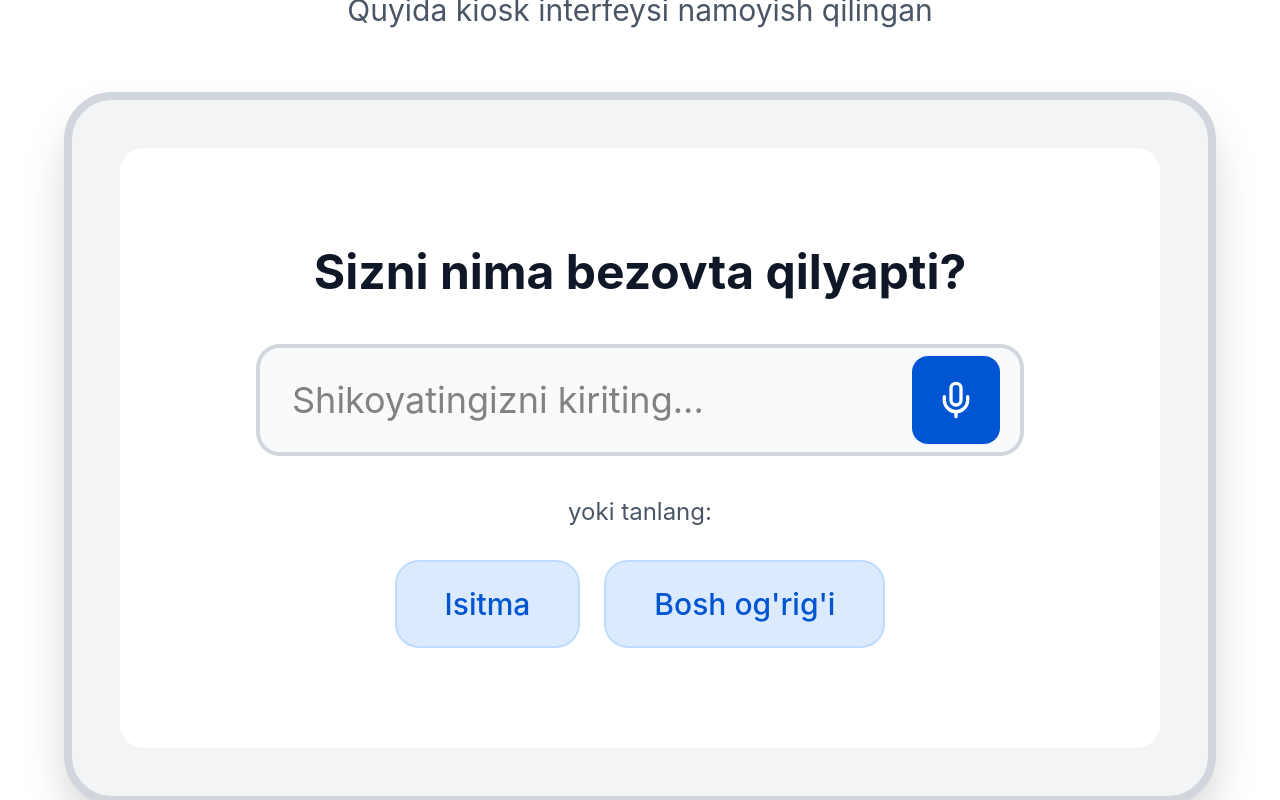
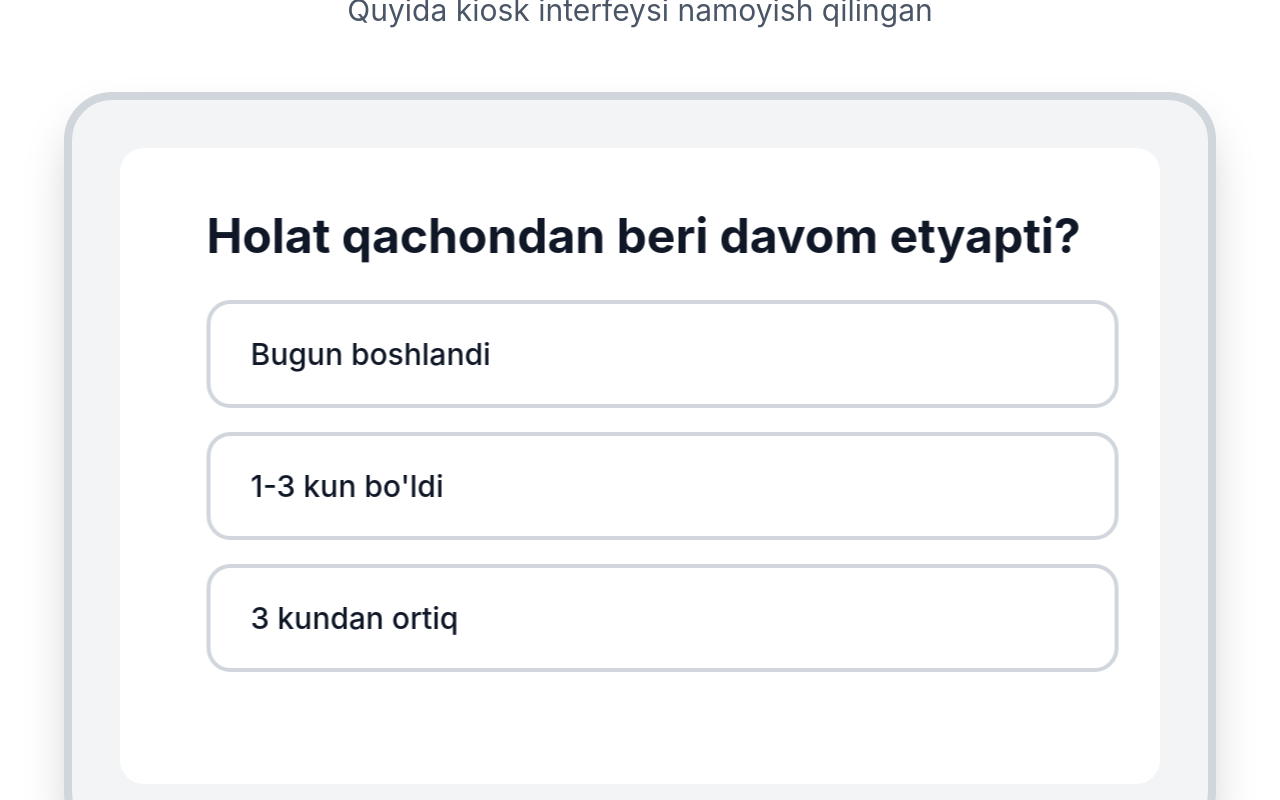
Before and after one commit to mddd18/MedRoute_AI, a React (Vite) app: page / in a window 1280 px wide. Both pictures are taken after a click on the button "Ovozli yozish". Shown: the part 2291-3091 px from the top of the page. Built offline with nearby package versions, Linux system fonts and the light colour scheme.

Commit message:
Update TriageDemoSection.tsx

```diff
--- a/src/app/components/TriageDemoSection.tsx
+++ b/src/app/components/TriageDemoSection.tsx
@@ -1,21 +1,46 @@
 import { useState } from "react";
-import { Mic, CheckCircle, RotateCcw } from "lucide-react";
+import { Mic, CheckCircle, RotateCcw, Loader2 } from "lucide-react";
 
-type DemoState = "input" | "questions" | "result";
+type DemoState = "input" | "questions" | "analyzing" | "result";
 
 export function TriageDemoSection() {
   const [state, setState] = useState<DemoState>("input");
   const [complaintInput, setComplaintInput] = useState("");
+  const [isListening, setIsListening] = useState(false);
 
+  // Tayyor tugmalar bosilganda
   const handleSuggestionClick = (suggestion: string) => {
     setComplaintInput(suggestion);
-    setTimeout(() => setState("questions"), 300);
+    setTimeout(() => setState("questions"), 400);
   };
 
-  const handleAnswerClick = () => {
-    setTimeout(() => setState("result"), 300);
+  // Klaviaturadan Enter bosilganda
+  const handleKeyDown = (e: React.KeyboardEvent<HTMLInputElement>) => {
+    if (e.key === "Enter" && complaintInput.trim() !== "") {
+      setState("questions");
+    }
   };
 
+  // Mikrofon bosilganda (Ovozli kiritish simulyatsiyasi)
+  const handleMicClick = () => {
+    setIsListening(true);
+    setComplaintInput("");
+    // 2 soniyadan keyin avtomatik matn yoziladi va keyingi bosqichga o'tadi
+    setTimeout(() => {
+      setIsListening(false);
+      setComplaintInput("Qornim qattiq og'riyapti va ko'nglim ayniyapti");
+      setTimeout(() => setState("questions"), 800);
+    }, 2000);
+  };
+
+  // Savollarga javob berilganda (AI tahlili bosqichi)
+  const handleAnswerClick = () => {
+    setState("analyzing");
+    // Sun'iy intellekt tahlil qilayotganini ko'rsatish uchun 2 soniya pauza
+    setTimeout(() => setState("result"), 2000);
+  };
+
+  // Qayta urinish
   const handleReset = () => {
     setState("input");
     setComplaintInput("");
@@ -33,12 +58,12 @@ export function TriageDemoSection() {
         </p>
 
         {/* Kiosk Container */}
-        <div className="bg-gray-100 rounded-[3rem] p-8 md:p-12 shadow-2xl border-8 border-gray-300">
-          <div className="bg-white rounded-3xl p-12 md:p-16 min-h-[600px] flex flex-col">
+        <div className="bg-gray-100 rounded-[3rem] p-8 md:p-12 shadow-2xl border-8 border-gray-300 relative overflow-hidden">
+          <div className="bg-white rounded-3xl p-12 md:p-16 min-h-[600px] flex flex-col justify-center transition-all duration-500">
 
             {/* State A: Complaint Input */}
             {state === "input" && (
-              <div className="flex flex-col items-center justify-center flex-1">
+              <div className="flex flex-col items-center justify-center flex-1 animate-in fade-in duration-500">
                 <h3 className="text-4xl md:text-5xl font-bold text-gray-900 mb-12 text-center">
                   Sizni nima bezovta qilyapti?
                 </h3>
@@ -49,26 +74,35 @@ export function TriageDemoSection() {
                       type="text"
                       value={complaintInput}
                       onChange={(e) => setComplaintInput(e.target.value)}
-                      placeholder="Shikoyatingizni kiriting..."
-                      className="w-full text-3xl md:text-4xl px-8 py-8 border-4 border-gray-300 rounded-3xl focus:outline-none focus:border-[#0056D2] bg-gray-50"
+                      onKeyDown={handleKeyDown}
+                      placeholder={isListening ? "Tinglanmoqda..." : "Shikoyatingizni kiriting..."}
+                      className="w-full text-3xl md:text-4xl px-8 py-8 border-4 border-gray-300 rounded-3xl focus:outline-none focus:border-[#0056D2] bg-gray-50 pr-24"
                     />
-                    <button className="absolute right-6 top-1/2 transform -translate-y-1/2 bg-[#0056D2] text-white p-6 rounded-2xl hover:bg-[#004bb8] transition-colors">
+                    <button
+                      onClick={handleMicClick}
+                      aria-label="Ovozli yozish"
+                      className={`absolute right-4 top-1/2 transform -translate-y-1/2 p-6 rounded-2xl transition-all duration-300 ${
+                        isListening
+                          ? "bg-red-500 animate-pulse text-white scale-110 shadow-lg"
+                          : "bg-[#0056D2] hover:bg-[#004bb8] text-white"
+                      }`}
+                    >
                       <Mic className="w-10 h-10" />
                     </button>
                   </div>
                 </div>
 
-                <p className="text-2xl text-gray-600 mb-8">yoki tanlang:</p>
+                <p className="text-2xl text-gray-600 mb-8">yoki tezkor tanlang:</p>
 
                 <div className="flex flex-wrap gap-6 justify-center">
                   <button
-                    onClick={() => handleSuggestionClick("Isitma")}
+                    onClick={() => handleSuggestionClick("Isitma va yo'tal")}
                     className="bg-blue-100 hover:bg-blue-200 text-[#0056D2] text-3xl px-12 py-6 rounded-3xl border-2 border-blue-200 transition-all duration-200 hover:scale-105"
                   >
-                    Isitma
+                    Isitma va yo'tal
                   </button>
                   <button
-                    onClick={() => handleSuggestionClick("Bosh og'rig'i")}
+                    onClick={() => handleSuggestionClick("Kuchli bosh og'rig'i")}
                     className="bg-blue-100 hover:bg-blue-200 text-[#0056D2] text-3xl px-12 py-6 rounded-3xl border-2 border-blue-200 transition-all duration-200 hover:scale-105"
                   >
                     Bosh og'rig'i
@@ -79,87 +113,80 @@ export function TriageDemoSection() {
 
             {/* State B: Follow-up Questions */}
             {state === "questions" && (
-              <div className="flex flex-col justify-center flex-1">
+              <div className="flex flex-col justify-center flex-1 animate-in slide-in-from-right-8 duration-500">
                 <div className="mb-12">
                   <h3 className="text-4xl md:text-5xl font-bold text-gray-900 mb-10">
-                    Isitmangiz necha kundan beri kuzatilyapti?
+                    Holat qachondan beri davom etyapti?
                   </h3>
 
                   <div className="space-y-6">
                     <button
                       onClick={handleAnswerClick}
-                      className="w-full bg-white hover:bg-blue-50 text-gray-900 text-3xl px-10 py-8 rounded-3xl border-4 border-gray-300 hover:border-[#0056D2] transition-all duration-200"
+                      className="w-full bg-white hover:bg-blue-50 text-gray-900 text-3xl px-10 py-8 rounded-3xl border-4 border-gray-300 hover:border-[#0056D2] transition-all duration-200 text-left"
                     >
                       Bugun boshlandi
                     </button>
                     <button
                       onClick={handleAnswerClick}
-                      className="w-full bg-white hover:bg-blue-50 text-gray-900 text-3xl px-10 py-8 rounded-3xl border-4 border-gray-300 hover:border-[#0056D2] transition-all duration-200"
+                      className="w-full bg-white hover:bg-blue-50 text-gray-900 text-3xl px-10 py-8 rounded-3xl border-4 border-gray-300 hover:border-[#0056D2] transition-all duration-200 text-left"
                     >
-                      1-2 kun
+                      1-3 kun bo'ldi
                     </button>
                     <button
                       onClick={handleAnswerClick}
-                      className="w-full bg-white hover:bg-blue-50 text-gray-900 text-3xl px-10 py-8 rounded-3xl border-4 border-gray-300 hover:border-[#0056D2] transition-all duration-200"
+                      className="w-full bg-white hover:bg-blue-50 text-gray-900 text-3xl px-10 py-8 rounded-3xl border-4 border-gray-300 hover:border-[#0056D2] transition-all duration-200 text-left"
                     >
                       3 kundan ortiq
-                    </button>
-                  </div>
-                </div>
-
-                <div>
-                  <h3 className="text-4xl md:text-5xl font-bold text-gray-900 mb-10">
-                    Nafas qisilishi bormi?
-                  </h3>
-
-                  <div className="grid grid-cols-2 gap-6">
-                    <button
-                      onClick={handleAnswerClick}
-                      className="bg-white hover:bg-blue-50 text-gray-900 text-3xl px-10 py-8 rounded-3xl border-4 border-gray-300 hover:border-[#0056D2] transition-all duration-200"
-                    >
-                      Ha
-                    </button>
-                    <button
-                      onClick={handleAnswerClick}
-                      className="bg-white hover:bg-blue-50 text-gray-900 text-3xl px-10 py-8 rounded-3xl border-4 border-gray-300 hover:border-[#0056D2] transition-all duration-200"
-                    >
-                      Yo'q
                     </button>
                   </div>
                 </div>
               </div>
             )}
 
-            {/* State C: Result Ticket */}
+            {/* State C: Analyzing (Sun'iy intellekt o'ylamoqda) */}
+            {state === "analyzing" && (
+              <div className="flex flex-col items-center justify-center flex-1 animate-in fade-in duration-300">
+                <Loader2 className="w-24 h-24 text-[#0056D2] animate-spin mb-8" strokeWidth={2} />
+                <h3 className="text-4xl md:text-5xl font-bold text-gray-900 mb-4 text-center">
+                  Shikoyatingiz tahlil qilinmoqda...
+                </h3>
+                <p className="text-2xl text-gray-600 text-center animate-pulse">
+                  Sun'iy intellekt ma'lumotlarni qayta ishlamoqda
+                </p>
+              </div>
+            )}
+
+            {/* State D: Result Ticket */}
             {state === "result" && (
-              <div className="flex flex-col items-center justify-center flex-1">
+              <div className="flex flex-col items-center justify-center flex-1 animate-in zoom-in-95 duration-500">
                 <div className="mb-10">
                   <CheckCircle className="w-32 h-32 text-[#10b981]" strokeWidth={2} />
                 </div>
 
                 <h3 className="text-4xl md:text-5xl font-bold text-gray-900 mb-4">
-                  Tahlil tugadi!
+                  Tahlil muvaffaqiyatli tugadi!
                 </h3>
 
                 <p className="text-3xl text-gray-600 mb-12">
-                  Quyidagi yo'naltirish chiptangiz
+                  Sizning yo'naltirish chiptangiz
                 </p>
 
-                <div className="bg-gradient-to-br from-green-50 to-emerald-50 border-4 border-[#10b981] rounded-3xl p-12 w-full max-w-2xl shadow-xl">
-                  <div className="space-y-8">
+                <div className="bg-gradient-to-br from-green-50 to-emerald-50 border-4 border-[#10b981] rounded-3xl p-12 w-full max-w-2xl shadow-xl relative overflow-hidden">
+                  <div className="absolute top-0 right-0 w-32 h-32 bg-[#10b981] opacity-10 rounded-bl-full"></div>
+                  <div className="space-y-8 relative z-10">
                     <div className="flex justify-between items-center border-b-2 border-green-200 pb-6">
                       <span className="text-3xl text-gray-700">Mutaxassis:</span>
-                      <span className="text-4xl font-bold text-gray-900">Pediatr</span>
+                      <span className="text-4xl font-bold text-gray-900">Terapevt</span>
                     </div>
 
                     <div className="flex justify-between items-center border-b-2 border-green-200 pb-6">
                       <span className="text-3xl text-gray-700">Xona:</span>
-                      <span className="text-4xl font-bold text-gray-900">4-xona</span>
+                      <span className="text-4xl font-bold text-gray-900">12-xona</span>
                     </div>
 
                     <div className="flex justify-between items-center">
                       <span className="text-3xl text-gray-700">Navbat:</span>
-                      <span className="text-5xl font-bold text-[#0056D2]">#A-14</span>
+                      <span className="text-5xl font-bold text-[#0056D2]">#T-08</span>
                     </div>
                   </div>
                 </div>
@@ -169,7 +196,7 @@ export function TriageDemoSection() {
                   className="mt-12 bg-gray-200 hover:bg-gray-300 text-gray-900 text-3xl px-12 py-6 rounded-3xl flex items-center gap-4 transition-all duration-200 hover:scale-105"
                 >
                   <RotateCcw className="w-8 h-8" />
-                  Qayta urinish
+                  Yangi bemor
                 </button>
               </div>
             )}
```
